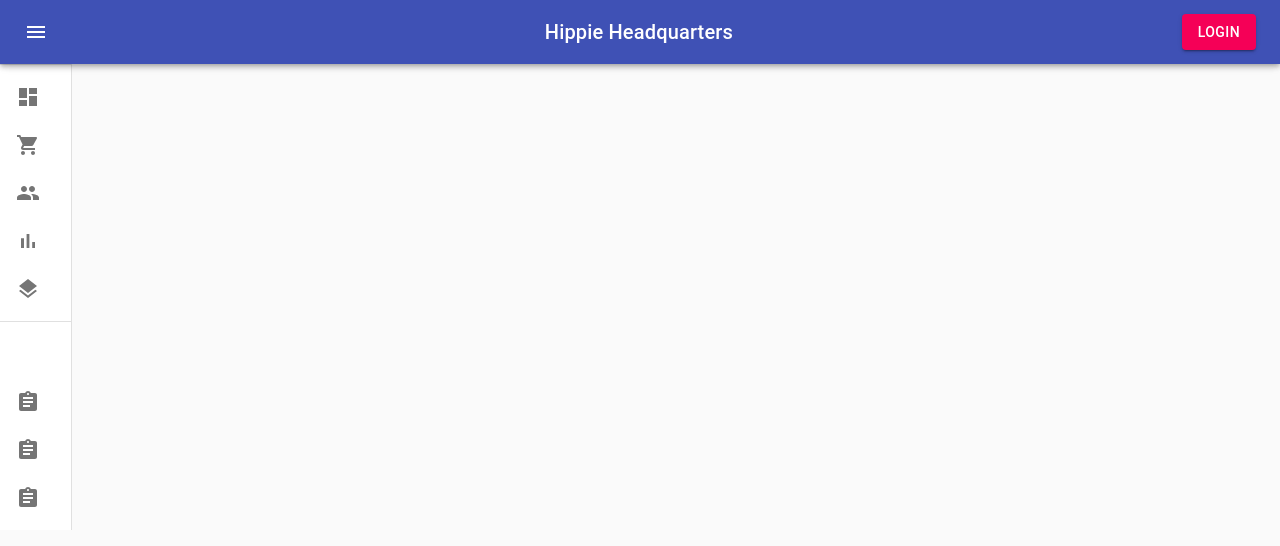
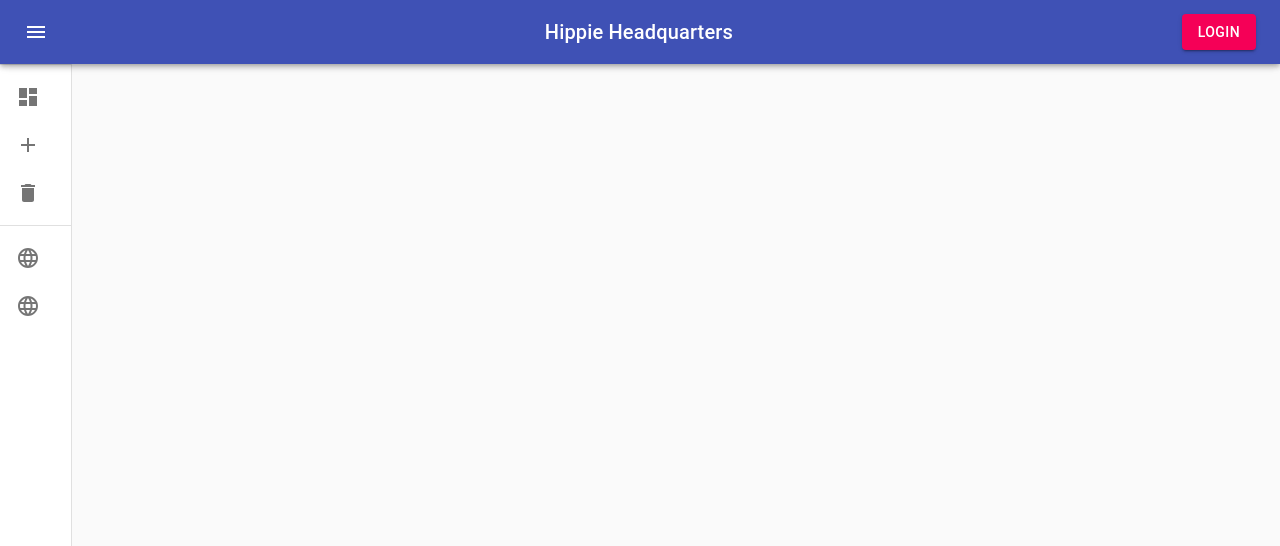
Before and after one commit to AaronMacken/e-Commerce-Controller, a React (Create React App) app: page / in a window 1280 px wide. Shown: the top 546 px of the page. Built offline with nearby package versions, Linux system fonts and the light colour scheme.

Commit message:
Refactor and personalize the material-ui navbar/drawer component

```diff
--- a/src/App.css
+++ /dev/null
@@ -1,38 +0,0 @@
-.App {
-  text-align: center;
-}
-
-.App-logo {
-  height: 40vmin;
-  pointer-events: none;
-}
-
-@media (prefers-reduced-motion: no-preference) {
-  .App-logo {
-    animation: App-logo-spin infinite 20s linear;
-  }
-}
-
-.App-header {
-  background-color: #282c34;
-  min-height: 100vh;
-  display: flex;
-  flex-direction: column;
-  align-items: center;
-  justify-content: center;
-  font-size: calc(10px + 2vmin);
-  color: white;
-}
-
-.App-link {
-  color: #61dafb;
-}
-
-@keyframes App-logo-spin {
-  from {
-    transform: rotate(0deg);
-  }
-  to {
-    transform: rotate(360deg);
-  }
-}
--- a/src/App.js
+++ b/src/App.js
@@ -1,11 +1,10 @@
 import React from 'react';
-import './App.css';
-import Dashboard from './Dashboard';
+import Navbar from './components/Navbar';
 
 function App() {
   return (
     <div className="App">
-      <Dashboard />
+      <Navbar />
     </div>
   );
 }
--- a/src/Dashboard.js
+++ b/src/components/Navbar.js
@@ -4,25 +4,25 @@ import Button from '@material-ui/core/Button';
 import { makeStyles } from '@material-ui/core/styles';
 import CssBaseline from '@material-ui/core/CssBaseline';
 import Drawer from '@material-ui/core/Drawer';
-import Box from '@material-ui/core/Box';
+// import Box from '@material-ui/core/Box';
 import AppBar from '@material-ui/core/AppBar';
 import Toolbar from '@material-ui/core/Toolbar';
 import List from '@material-ui/core/List';
 import Typography from '@material-ui/core/Typography';
 import Divider from '@material-ui/core/Divider';
 import IconButton from '@material-ui/core/IconButton';
-import Badge from '@material-ui/core/Badge';
-import Container from '@material-ui/core/Container';
-import Grid from '@material-ui/core/Grid';
-import Paper from '@material-ui/core/Paper';
-import Link from '@material-ui/core/Link';
+// import Badge from '@material-ui/core/Badge';
+// import Container from '@material-ui/core/Container';
+// import Grid from '@material-ui/core/Grid';
+// import Paper from '@material-ui/core/Paper';
+// import Link from '@material-ui/core/Link';
 import MenuIcon from '@material-ui/icons/Menu';
 import ChevronLeftIcon from '@material-ui/icons/ChevronLeft';
-import NotificationsIcon from '@material-ui/icons/Notifications';
+// import NotificationsIcon from '@material-ui/icons/Notifications';
 import { mainListItems, secondaryListItems } from './listItems';
-import Chart from './Chart';
-import Deposits from './Deposits';
-import Orders from './Orders';
+// import Chart from './Chart';
+// import Deposits from './Deposits';
+// import Orders from './Orders';
 
 
 const drawerWidth = 240;
@@ -114,7 +114,7 @@ export default function Dashboard() {
   const handleDrawerClose = () => {
     setOpen(false);
   };
-  const fixedHeightPaper = clsx(classes.paper, classes.fixedHeight);
+  // const fixedHeightPaper = clsx(classes.paper, classes.fixedHeight);
 
   return (
     <div className={classes.root}>
@@ -130,7 +130,7 @@ export default function Dashboard() {
           >
             <MenuIcon />
           </IconButton>
-          <Typography component="h1" variant="h6" color="inherit" noWrap className={classes.title}>
+          <Typography component="h1" variant="h6" color="inherit" noWrap className={classes.title} align="center">
             Hippie Headquarters
           </Typography>
           <Button color="secondary" variant="contained">Login</Button>
@@ -140,7 +140,7 @@ export default function Dashboard() {
       <Drawer
         variant="permanent"
         classes={{
-          paper: clsx(classes.drawerPaper, !open && classes.drawerPaperClose),
+          paper: clsx(classes.drawerPaper, !open && classes.drawerPaperClose, classes.content),
         }}
         open={open}
       >
--- /dev/null
+++ b/src/components/listItems.js
@@ -0,0 +1,51 @@
+import React from 'react';
+import ListItem from '@material-ui/core/ListItem';
+import ListItemIcon from '@material-ui/core/ListItemIcon';
+import ListItemText from '@material-ui/core/ListItemText';
+// import ListSubheader from '@material-ui/core/ListSubheader';
+import DashboardIcon from '@material-ui/icons/Dashboard';
+// import AssignmentIcon from '@material-ui/icons/Assignment';
+import DeleteIcon from '@material-ui/icons/Delete';
+import AddIcon from '@material-ui/icons/Add';
+import LanguageIcon from '@material-ui/icons/Language';
+
+export const mainListItems = (
+  <div>
+    <ListItem button>
+      <ListItemIcon>
+        <DashboardIcon />
+      </ListItemIcon>
+      <ListItemText primary="See Products" />
+    </ListItem>
+    <ListItem button>
+      <ListItemIcon>
+        <AddIcon />
+      </ListItemIcon>
+      <ListItemText primary="Add New Product" />
+    </ListItem>
+    <ListItem button>
+      <ListItemIcon>
+      <DeleteIcon />
+      </ListItemIcon>
+      <ListItemText primary="Remove Products" />
+    </ListItem>
+
+  </div>
+);
+
+export const secondaryListItems = (
+  <div>
+    <ListItem button>
+      <ListItemIcon>
+        <LanguageIcon />
+      </ListItemIcon>
+      <ListItemText primary="Visit Store" />
+    </ListItem>
+    <ListItem button>
+      <ListItemIcon>
+        <LanguageIcon />
+      </ListItemIcon>
+      <ListItemText primary="Stripe Dashboard" />
+    </ListItem>
+  </div>
+);
--- a/src/listItems.js
+++ /dev/null
@@ -1,70 +0,0 @@
-import React from 'react';
-import ListItem from '@material-ui/core/ListItem';
-import ListItemIcon from '@material-ui/core/ListItemIcon';
-import ListItemText from '@material-ui/core/ListItemText';
-import ListSubheader from '@material-ui/core/ListSubheader';
-import DashboardIcon from '@material-ui/icons/Dashboard';
-import ShoppingCartIcon from '@material-ui/icons/ShoppingCart';
-import PeopleIcon from '@material-ui/icons/People';
-import BarChartIcon from '@material-ui/icons/BarChart';
-import LayersIcon from '@material-ui/icons/Layers';
-import AssignmentIcon from '@material-ui/icons/Assignment';
-
-export const mainListItems = (
-  <div>
-    <ListItem button>
-      <ListItemIcon>
-        <DashboardIcon />
-      </ListItemIcon>
-      <ListItemText primary="Dashboard" />
-    </ListItem>
-    <ListItem button>
-      <ListItemIcon>
-        <ShoppingCartIcon />
-      </ListItemIcon>
-      <ListItemText primary="Orders" />
-    </ListItem>
-    <ListItem button>
-      <ListItemIcon>
-        <PeopleIcon />
-      </ListItemIcon>
-      <ListItemText primary="Customers" />
-    </ListItem>
-    <ListItem button>
-      <ListItemIcon>
-        <BarChartIcon />
-      </ListItemIcon>
-      <ListItemText primary="Reports" />
-    </ListItem>
-    <ListItem button>
-      <ListItemIcon>
-        <LayersIcon />
-      </ListItemIcon>
-      <ListItemText primary="Integrations" />
-    </ListItem>
-  </div>
-);
-
-export const secondaryListItems = (
-  <div>
-    <ListSubheader inset>Saved reports</ListSubheader>
-    <ListItem button>
-      <ListItemIcon>
-        <AssignmentIcon />
-      </ListItemIcon>
-      <ListItemText primary="Current month" />
-    </ListItem>
-    <ListItem button>
-      <ListItemIcon>
-        <AssignmentIcon />
-      </ListItemIcon>
-      <ListItemText primary="Last quarter" />
-    </ListItem>
-    <ListItem button>
-      <ListItemIcon>
-        <AssignmentIcon />
-      </ListItemIcon>
-      <ListItemText primary="Year-end sale" />
-    </ListItem>
-  </div>
-);
```
Also changed, not shown: src/example-mui/Chart.js (renamed from src/Chart.js), src/example-mui/Deposits.js (renamed from src/Deposits.js), src/example-mui/Orders.js (renamed from src/Orders.js), src/example-mui/Title.js (renamed from src/Title.js), src/example-mui/setupTests.js (renamed from src/setupTests.js).
